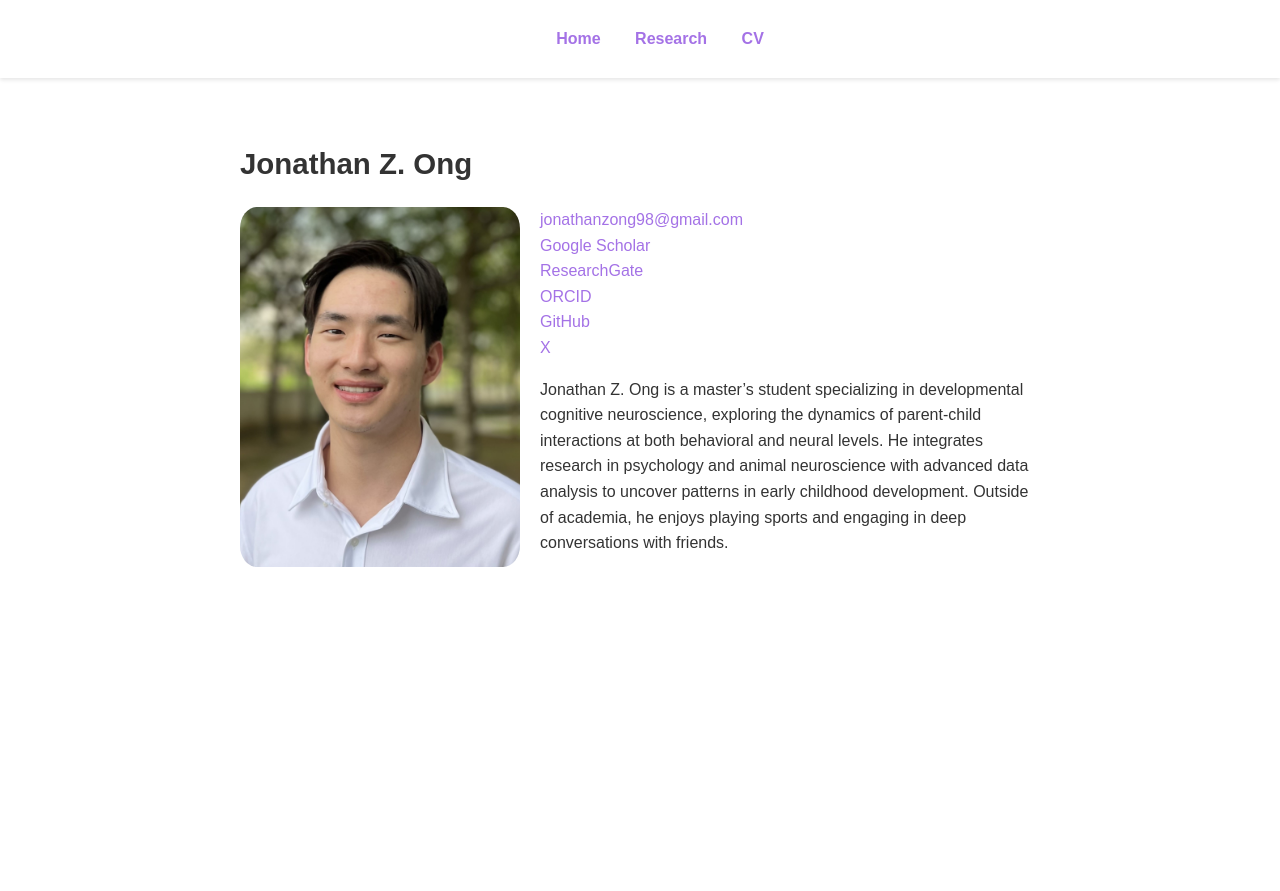
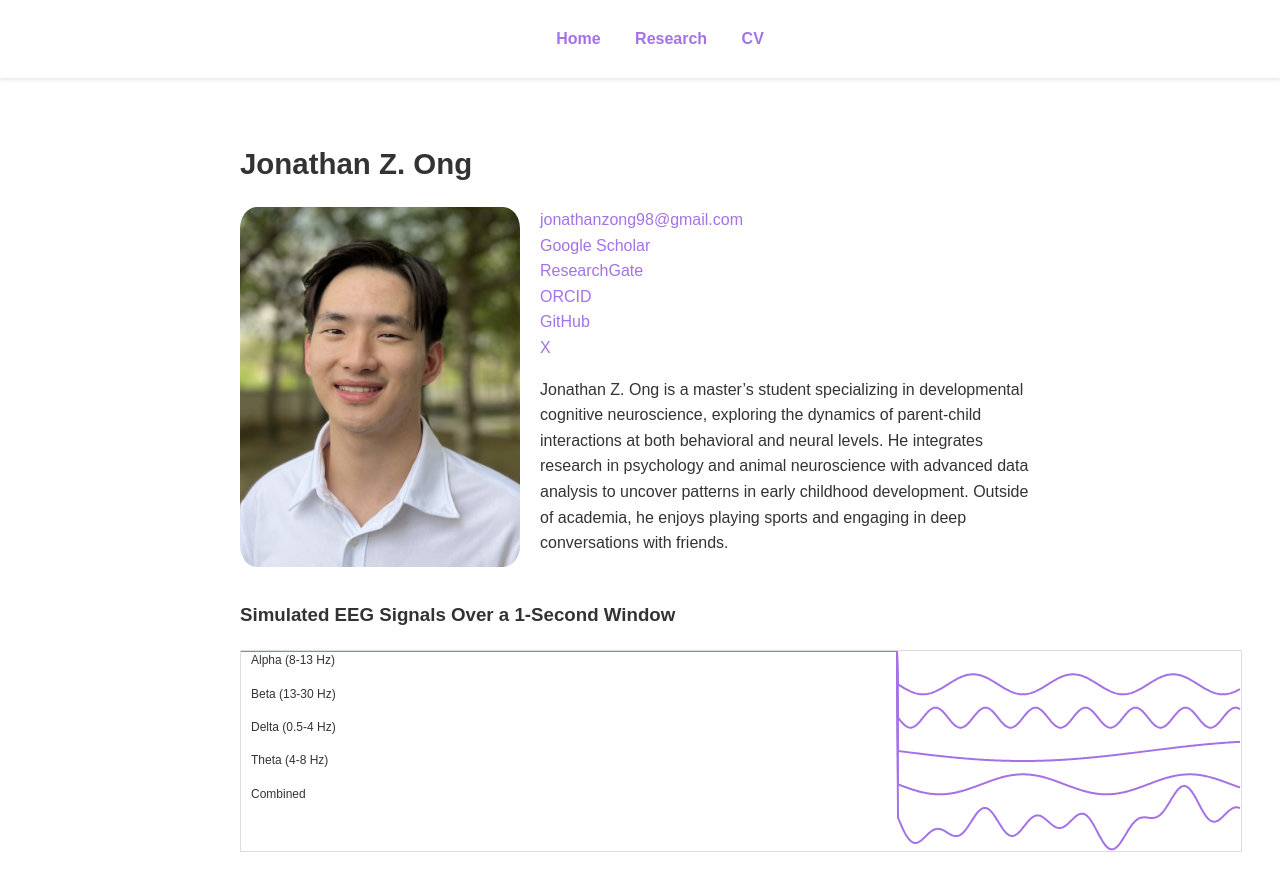
Before and after one commit to jonathanongzm/jonathanongzm.github.io, a Jekyll site: the page built from index.markdown, in a window 1280 px wide and 932 px high. Shown: the top 891 px of the window. Built offline with Jekyll 4.4.1, drawn with Linux system fonts in a browser that asks for light colours.

Commit message:
Simulated EEG signals

```diff
--- a/_layouts/default.html
+++ b/_layouts/default.html
@@ -30,5 +30,95 @@
   <main class="content">
     {{ content }}
   </main>
+
+  <!-- JavaScript for EEG Animation -->
+<script>
+  const canvas = document.getElementById('eegCanvas');
+  const ctx = canvas.getContext('2d');
+
+  let x = 0;
+  const channelYPositions = [
+    canvas.height / 6,
+    (2 * canvas.height) / 6,
+    (3 * canvas.height) / 6,
+    (4 * canvas.height) / 6,
+    (5 * canvas.height) / 6
+  ]; // Y positions for each channel
+
+  // Define base amplitude and fixed frequency for different frequency bands (in Hz)
+  const alpha = { baseAmplitude: 10, frequency: 10 }; // Alpha waves (10 Hz)
+  const beta = { baseAmplitude: 10, frequency: 20 };  // Beta waves (20 Hz)
+  const delta = { baseAmplitude: 10, frequency: 2 }; // Delta waves (2 Hz)
+  const theta = { baseAmplitude: 10, frequency: 6 }; // Theta waves (6 Hz)
+
+  const eegData = Array.from({ length: 5 }, () => Array(canvas.width).fill(0));
+
+  function drawEEG() {
+    // Shift existing data to the left to create the scrolling effect
+    for (let channel = 0; channel < 5; channel++) {
+      eegData[channel].shift(); // Remove the first element
+    }
+
+    // Define labels for each channel
+    const labels = [
+      "Alpha (8-13 Hz)",
+      "Beta (13-30 Hz)",
+      "Delta (0.5-4 Hz)",
+      "Theta (4-8 Hz)",
+      "Combined"
+    ];
+
+    // Calculate the new data point and add it to the end of each channel's array
+    for (let channel = 0; channel < 5; channel++) {
+      // Generate new data for each frequency band
+      const alphaWave = alpha.baseAmplitude * Math.sin((x / canvas.width) * alpha.frequency * 2 * Math.PI);
+      const betaWave = beta.baseAmplitude * Math.sin((x / canvas.width) * beta.frequency * 2 * Math.PI);
+      const deltaWave = delta.baseAmplitude * Math.sin((x / canvas.width) * delta.frequency * 2 * Math.PI);
+      const thetaWave = theta.baseAmplitude * Math.sin((x / canvas.width) * theta.frequency * 2 * Math.PI);
+
+      let yOffset;
+      if (channel === 0) yOffset = alphaWave;
+      else if (channel === 1) yOffset = betaWave;
+      else if (channel === 2) yOffset = deltaWave;
+      else if (channel === 3) yOffset = thetaWave;
+      else yOffset = alphaWave + betaWave + deltaWave + thetaWave; // Combined channel
+
+      // Add the new yOffset to the channel's data
+      eegData[channel].push(channelYPositions[channel] + yOffset);
+    }
+
+    // Clear the canvas
+    ctx.clearRect(0, 0, canvas.width, canvas.height);
+
+    // Draw each EEG channel
+    for (let channel = 0; channel < 5; channel++) {
+      ctx.beginPath();
+      ctx.moveTo(0, eegData[channel][0]);
+
+      for (let i = 1; i < canvas.width; i++) {
+        ctx.lineTo(i, eegData[channel][i]);
+      }
+
+      ctx.strokeStyle = '#a472e6';
+      ctx.lineWidth = 2;
+      ctx.stroke();
+
+      // Add label for each channel, moved up by 20 pixels
+      ctx.fillStyle = '#333';
+      ctx.font = '12px Arial';
+      ctx.fillText(labels[channel], 10, channelYPositions[channel] - 20);
+    }
+
+    // Increment position to simulate real-time drawing
+    x += 1; // Faster movement to match EEG timescale
+
+    // Loop the animation
+    requestAnimationFrame(drawEEG);
+  }
+
+  // Start the animation
+  drawEEG();
+</script>
+
 </body>
 </html>
--- a/assets/css/style.css
+++ b/assets/css/style.css
@@ -116,3 +116,20 @@ a:hover {
   display: block;
   margin: 0 auto; /* Centers the image horizontally */
 }
+
+/* EEG Simulation Canvas */
+#eegCanvas {
+  display: block;
+  margin: 20px auto; /* Centers the canvas */
+  border: 1px solid #ddd; /* Adds a subtle border */
+  background-color: #fff; /* Background color for the canvas */
+  position: relative;
+}
+
+/* EEG Channel Labels */
+.channel-label {
+  position: absolute;
+  left: 10px; /* Position from left */
+  font-size: 12px;
+  color: #333;
+}
--- a/index.markdown
+++ b/index.markdown
@@ -16,3 +16,8 @@ title: Home
 
 
 Jonathan Z. Ong is a master's student specializing in developmental cognitive neuroscience, exploring the dynamics of parent-child interactions at both behavioral and neural levels. He integrates research in psychology and animal neuroscience with advanced data analysis to uncover patterns in early childhood development. Outside of academia, he enjoys playing sports and engaging in deep conversations with friends.
+<br>
+<br>
+### Simulated EEG Signals Over a 1-Second Window
+<!-- EEG Simulation Canvas -->
+<canvas id="eegCanvas" width="1000" height="200"></canvas>
```
